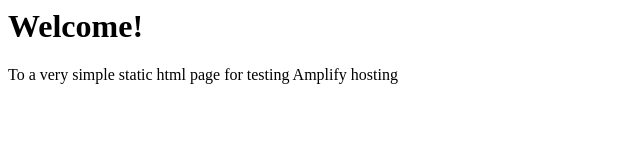
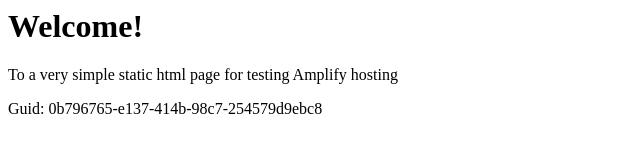
Before and after one commit to aws-aemilia-pdx/Github-PR-Commit-Integration-Test-DoNotTouch-Gith-OKSLNVO2-v1-gamma-us-west-2, a website: page src/index.html in a window 1280 px wide. Shown: the whole page, without its empty margins (0-640 px from the left). Drawn offline with Linux system fonts and the light colour scheme.

Commit message:
commit from integ tests

```diff
--- a/src/index.html
+++ b/src/index.html
@@ -1,3 +1,5 @@
+
+
 <html lang="en">
 
 <head>
@@ -10,6 +12,6 @@
 <body>
     <h1>Welcome!</h1>
     <p>To a very simple static html page for testing Amplify hosting</p>
-</body>
+    <p>Guid: 0b796765-e137-414b-98c7-254579d9ebc8</p></body>
 
 </html>
```
